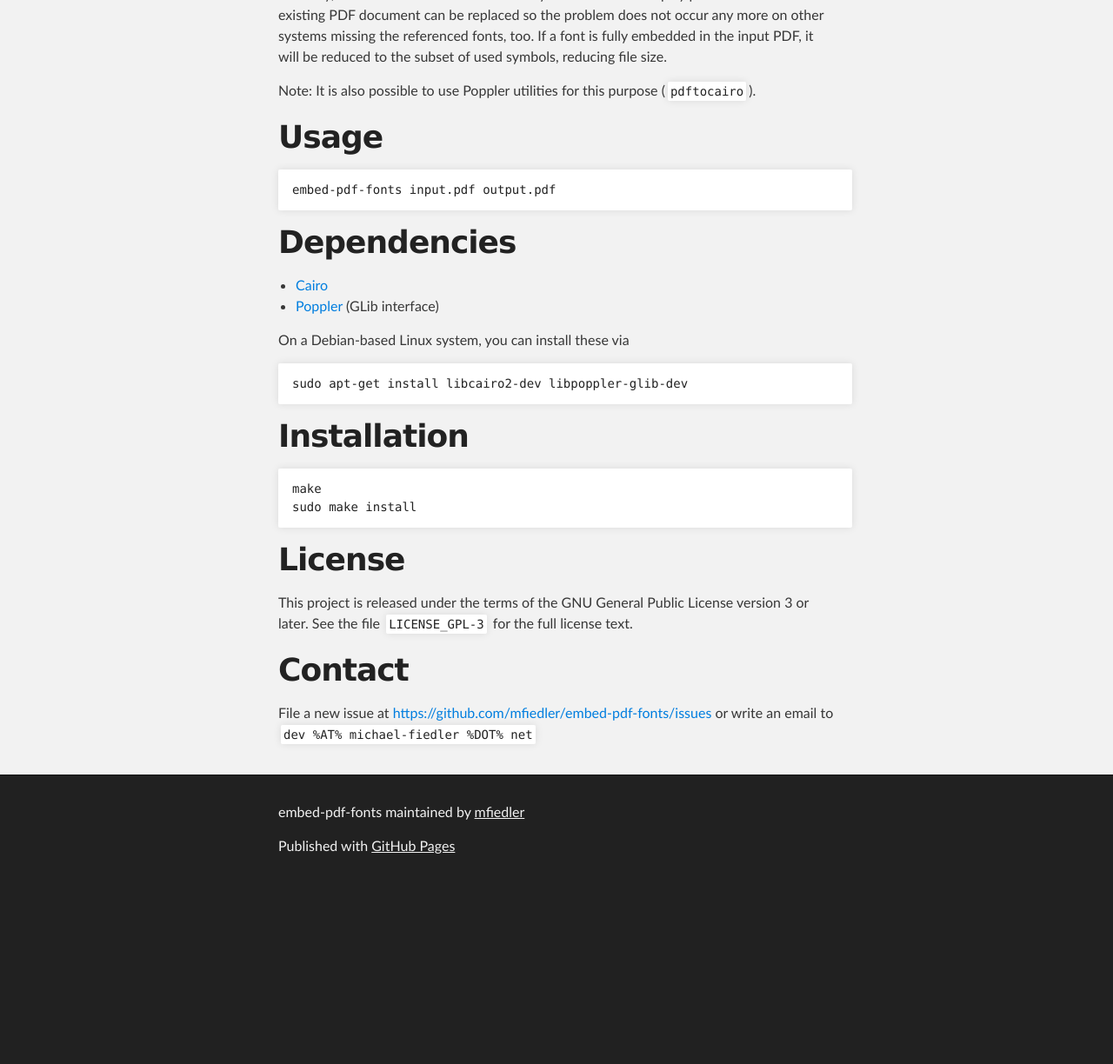
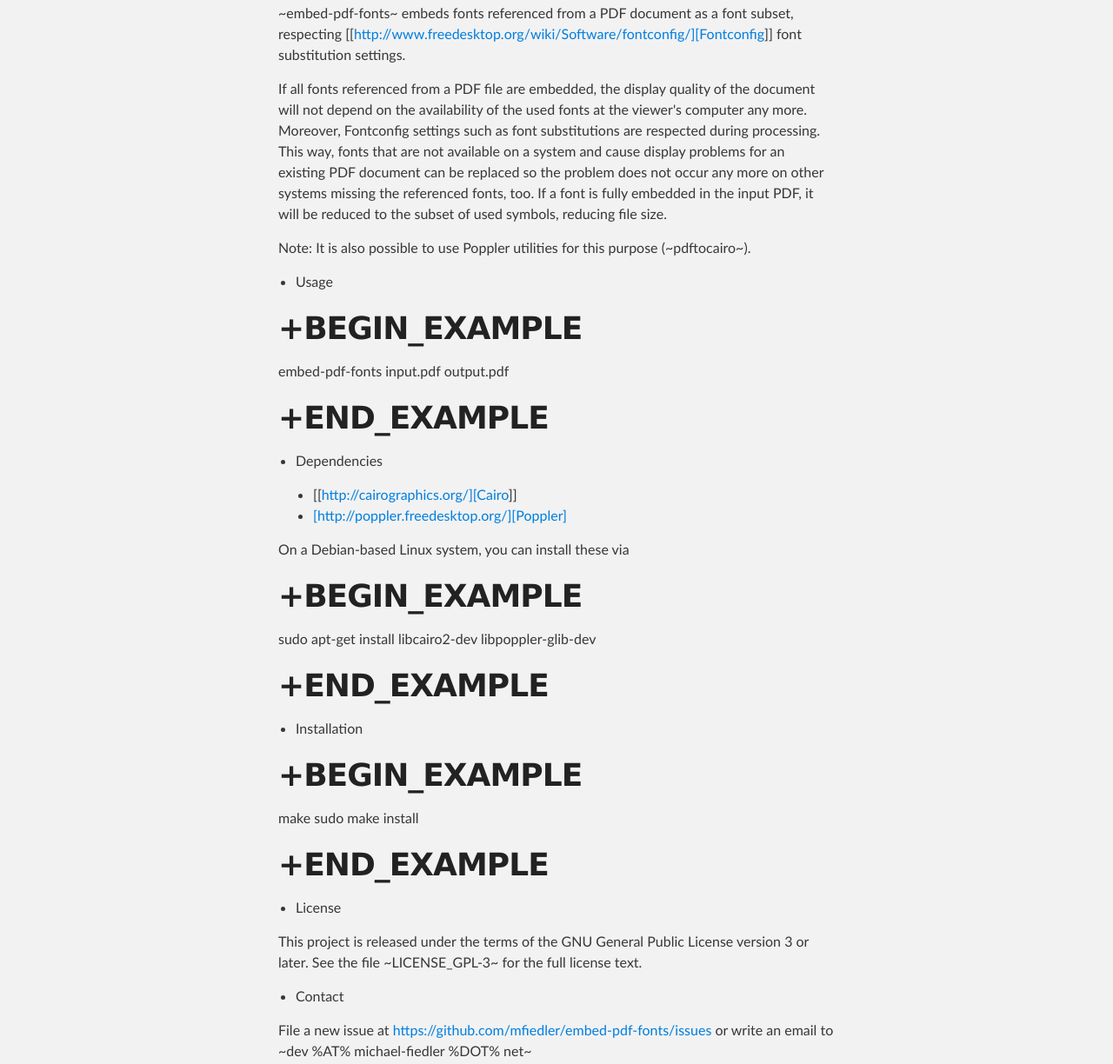
Before and after one commit to mfiedler/embed-pdf-fonts, a plain HTML site: page index.html in a window 1280 px wide. Shown: the part 514-1738 px from the top of the page at 87% size. Before the commit the page ends 1534 px from the top, so only its background shows below. Drawn offline with Linux system fonts and the light colour scheme.

Commit message:
Create gh-pages branch via GitHub

```diff
--- a/index.html
+++ b/index.html
@@ -4,7 +4,7 @@
   <head>
     <meta charset='utf-8'>
     <meta http-equiv="X-UA-Compatible" content="chrome=1">
-    <meta name="description" content="embed-pdf-fonts : Embed fonts referenced in a PDF file, respecting Fontconfig substitutions">
+    <meta name="description" content="embed-pdf-fonts : Embed fonts referenced into an existing PDF file, using Fontconfig substitution settings">
 
     <link rel="stylesheet" type="text/css" media="screen" href="stylesheets/stylesheet.css">
 
@@ -19,7 +19,7 @@
           <a id="forkme_banner" href="https://github.com/mfiedler/embed-pdf-fonts">View on GitHub</a>
 
           <h1 id="project_title">embed-pdf-fonts</h1>
-          <h2 id="project_tagline">Embed fonts referenced in a PDF file, respecting Fontconfig substitutions</h2>
+          <h2 id="project_tagline">Embed fonts referenced into an existing PDF file, using Fontconfig substitution settings</h2>
 
             <section id="downloads">
               <a class="zip_download_link" href="https://github.com/mfiedler/embed-pdf-fonts/zipball/master">Download this project as a .zip file</a>
@@ -32,10 +32,18 @@
     <div id="main_content_wrap" class="outer">
       <section id="main_content" class="inner">
         <h1>
-<a id="description" class="anchor" href="#description" aria-hidden="true"><span class="octicon octicon-link"></span></a>Description</h1>
+<a id="title-embed-pdf-fonts" class="anchor" href="#title-embed-pdf-fonts" aria-hidden="true"><span class="octicon octicon-link"></span></a>+TITLE: embed-pdf-fonts</h1>
 
-<p><code>embed-pdf-fonts</code> embeds fonts referenced from a PDF document as a font
-subset, respecting <a href="http://www.freedesktop.org/wiki/Software/fontconfig/">Fontconfig</a> font substitution settings.</p>
+<h1>
+<a id="author-michael-fiedler-devmichael-fiedlernet" class="anchor" href="#author-michael-fiedler-devmichael-fiedlernet" aria-hidden="true"><span class="octicon octicon-link"></span></a>+AUTHOR: Michael Fiedler <a href="mailto:dev@michael-fiedler.net">dev@michael-fiedler.net</a>
+</h1>
+
+<ul>
+<li>Description</li>
+</ul>
+
+<p>~embed-pdf-fonts~ embeds fonts referenced from a PDF document as a font
+subset, respecting [[<a href="http://www.freedesktop.org/wiki/Software/fontconfig/%5D%5BFontconfig">http://www.freedesktop.org/wiki/Software/fontconfig/][Fontconfig</a>]] font substitution settings.</p>
 
 <p>If all fonts referenced from a PDF file are embedded, the display quality of
 the document will not depend on the availability of the used fonts at the
@@ -47,46 +55,67 @@ missing the referenced fonts, too.  If a font is fully embedded in the input
 PDF, it will be reduced to the subset of used symbols, reducing file size.</p>
 
 <p>Note: It is also possible to use Poppler utilities for this purpose
-(<code>pdftocairo</code>).</p>
+(~pdftocairo~).</p>
+
+<ul>
+<li>Usage</li>
+</ul>
 
 <h1>
-<a id="usage" class="anchor" href="#usage" aria-hidden="true"><span class="octicon octicon-link"></span></a>Usage</h1>
+<a id="begin_example" class="anchor" href="#begin_example" aria-hidden="true"><span class="octicon octicon-link"></span></a>+BEGIN_EXAMPLE</h1>
 
-<pre><code>embed-pdf-fonts input.pdf output.pdf
-</code></pre>
+<p>embed-pdf-fonts input.pdf output.pdf</p>
 
 <h1>
-<a id="dependencies" class="anchor" href="#dependencies" aria-hidden="true"><span class="octicon octicon-link"></span></a>Dependencies</h1>
+<a id="end_example" class="anchor" href="#end_example" aria-hidden="true"><span class="octicon octicon-link"></span></a>+END_EXAMPLE</h1>
 
 <ul>
-<li>  <a href="http://cairographics.org/">Cairo</a>
+<li>
+<p>Dependencies</p>
+
+<ul>
+<li>[[<a href="http://cairographics.org/%5D%5BCairo">http://cairographics.org/][Cairo</a>]]</li>
+<li><a href="GLib%20interface">[http://poppler.freedesktop.org/][Poppler]</a></li>
+</ul>
 </li>
-<li>  <a href="http://poppler.freedesktop.org/">Poppler</a> (GLib interface)</li>
 </ul>
 
 <p>On a Debian-based Linux system, you can install these via</p>
 
-<pre><code>sudo apt-get install libcairo2-dev libpoppler-glib-dev
-</code></pre>
+<h1>
+<a id="begin_example-1" class="anchor" href="#begin_example-1" aria-hidden="true"><span class="octicon octicon-link"></span></a>+BEGIN_EXAMPLE</h1>
+
+<p>sudo apt-get install libcairo2-dev libpoppler-glib-dev</p>
 
 <h1>
-<a id="installation" class="anchor" href="#installation" aria-hidden="true"><span class="octicon octicon-link"></span></a>Installation</h1>
+<a id="end_example-1" class="anchor" href="#end_example-1" aria-hidden="true"><span class="octicon octicon-link"></span></a>+END_EXAMPLE</h1>
 
-<pre><code>make
-sudo make install
-</code></pre>
+<ul>
+<li>Installation</li>
+</ul>
 
 <h1>
-<a id="license" class="anchor" href="#license" aria-hidden="true"><span class="octicon octicon-link"></span></a>License</h1>
+<a id="begin_example-2" class="anchor" href="#begin_example-2" aria-hidden="true"><span class="octicon octicon-link"></span></a>+BEGIN_EXAMPLE</h1>
+
+<p>make
+sudo make install</p>
+
+<h1>
+<a id="end_example-2" class="anchor" href="#end_example-2" aria-hidden="true"><span class="octicon octicon-link"></span></a>+END_EXAMPLE</h1>
+
+<ul>
+<li>License</li>
+</ul>
 
 <p>This project is released under the terms of the GNU General Public License
-version 3 or later.  See the file <code>LICENSE_GPL-3</code> for the full license text.</p>
+version 3 or later.  See the file ~LICENSE_GPL-3~ for the full license text.</p>
 
-<h1>
-<a id="contact" class="anchor" href="#contact" aria-hidden="true"><span class="octicon octicon-link"></span></a>Contact</h1>
+<ul>
+<li>Contact</li>
+</ul>
 
 <p>File a new issue at <a href="https://github.com/mfiedler/embed-pdf-fonts/issues">https://github.com/mfiedler/embed-pdf-fonts/issues</a> or
-write an email to <code>dev %AT% michael-fiedler %DOT% net</code></p>
+write an email to ~dev %AT% michael-fiedler %DOT% net~</p>
       </section>
     </div>
 
```
Also changed, not shown: params.json (+1 -1 lines).
